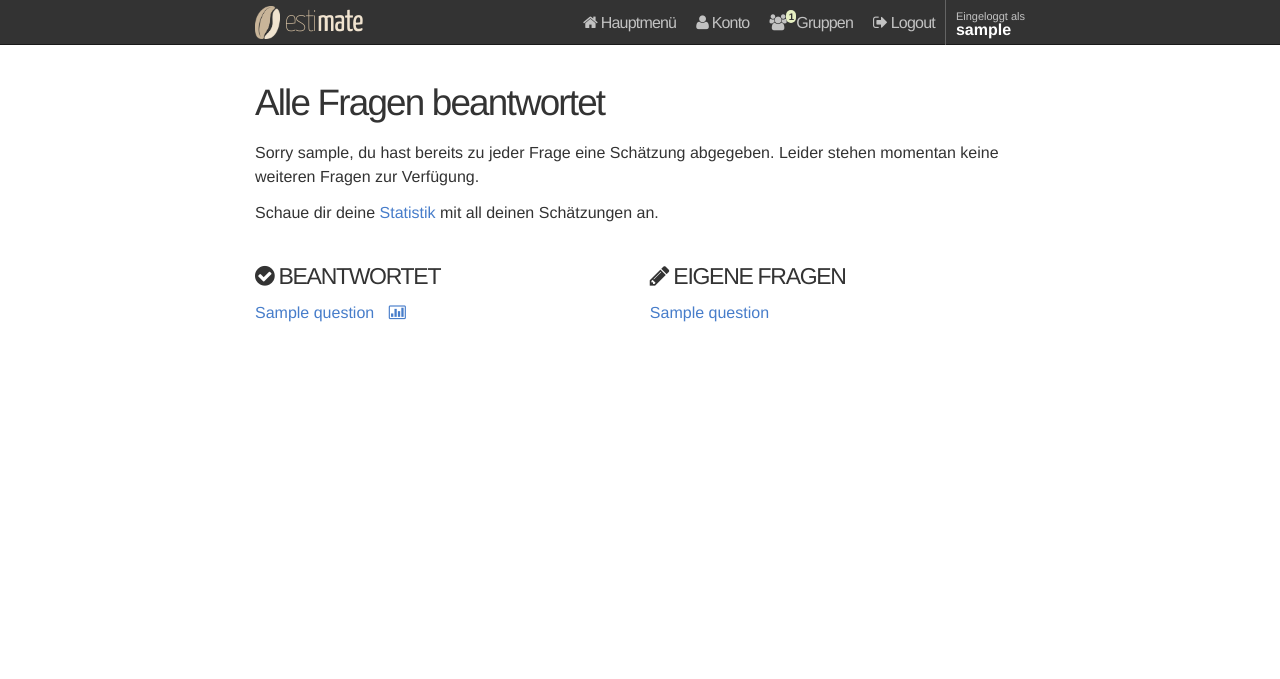
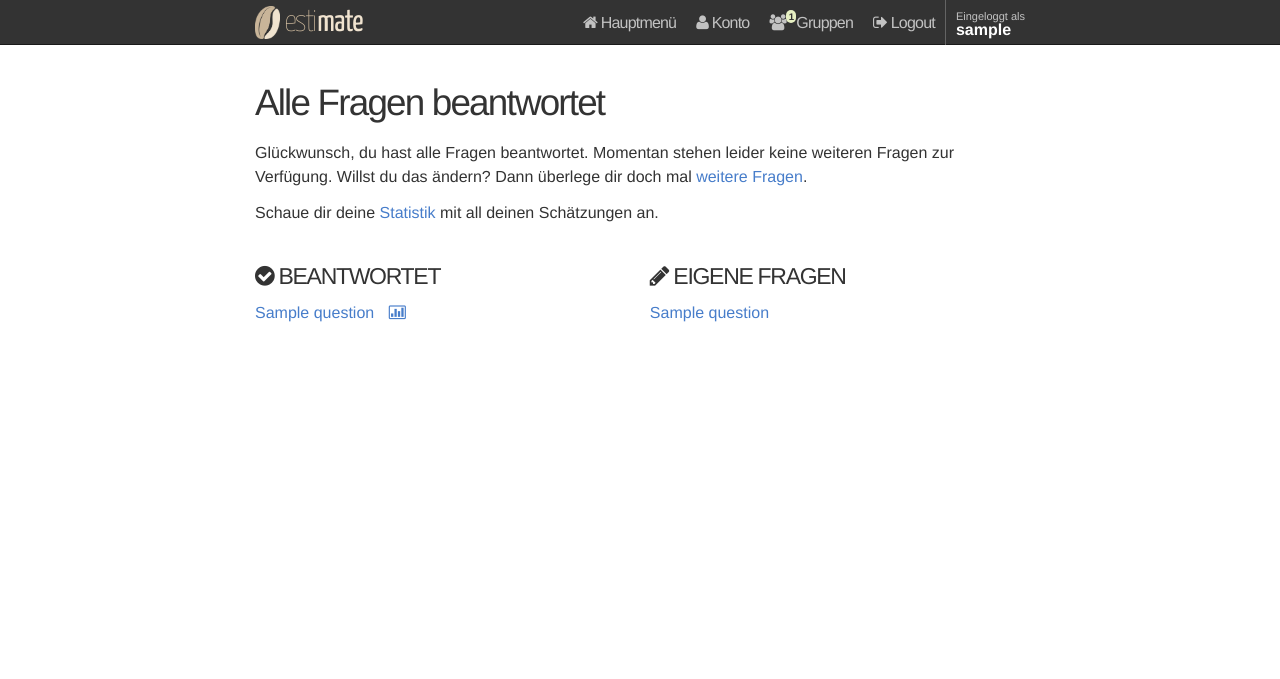
Before and after one commit to tmjssz/estimate, a Django app: page /frage/ in a window 1280 px wide. Shown: the top 679 px of the page. Run offline with Django 3.2, Linux system fonts and the light colour scheme; a user stored in the database is signed in; tables that the repository leaves empty hold one stand-in row (values such as "Sample post"); some libraries are stand-ins or nearby versions.

Commit message:
Neue Nachricht, wenn alle Fragen beantwortet wurden

```diff
--- a/questions/templates/questions/questions-list-all.html
+++ b/questions/templates/questions/questions-list-all.html
@@ -22,7 +22,7 @@
 		{% else %}
 
 		<h2>Alle Fragen beantwortet</h2>
-		<p>Sorry {{ user.username }}, du hast bereits zu jeder Frage eine Schätzung abgegeben. Leider stehen momentan keine weiteren Fragen zur Verfügung.</p>
+		<p>Glückwunsch, du hast alle Fragen beantwortet. Momentan stehen leider keine weiteren Fragen zur Verfügung. Willst du das ändern? Dann überlege dir doch mal <a href="{% url 'questions_question_create' %}">weitere Fragen</a>.</p>
 		<p>Schaue dir deine <a href="{% url 'questions_user' user.username %}">Statistik</a> mit all deinen Schätzungen an.</p>
 
 		{% endif %}
```
